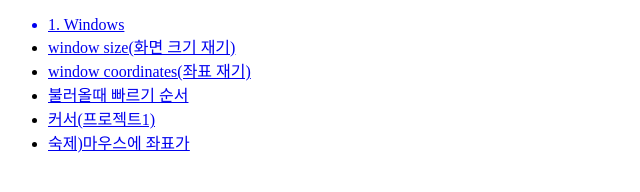
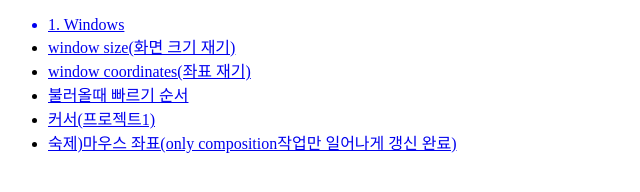
Before and after one commit to jinach0i/BasicJS, a plain HTML site: page index.html in a window 1280 px wide. Shown: the whole page, without its empty margins (0-640 px from the left). Drawn offline with Linux system fonts and the light colour scheme.

Commit message:
assignment update for composition only

```diff
--- a/index.html
+++ b/index.html
@@ -15,7 +15,7 @@
                 <li><a href="./win_size.html">window coordinates(좌표 재기)</a></li>
                 <li><a href="./win_load.html">불러올때 빠르기 순서</a></li>
                 <li><a href="./prj1_attach_to_cursor/index.html">커서(프로젝트1)</a></li>
-                <li><a href="./homework_007_coordinates/assign_win_007coordinates.html">숙제)마우스에 좌표가</a></li>
+                <li><a href="./homework_007_coordinates/assign_win_007coordinates.html">숙제)마우스 좌표(only composition작업만 일어나게 갱신 완료)</a></li>
             </ul>
         </a>
     </div>
```
